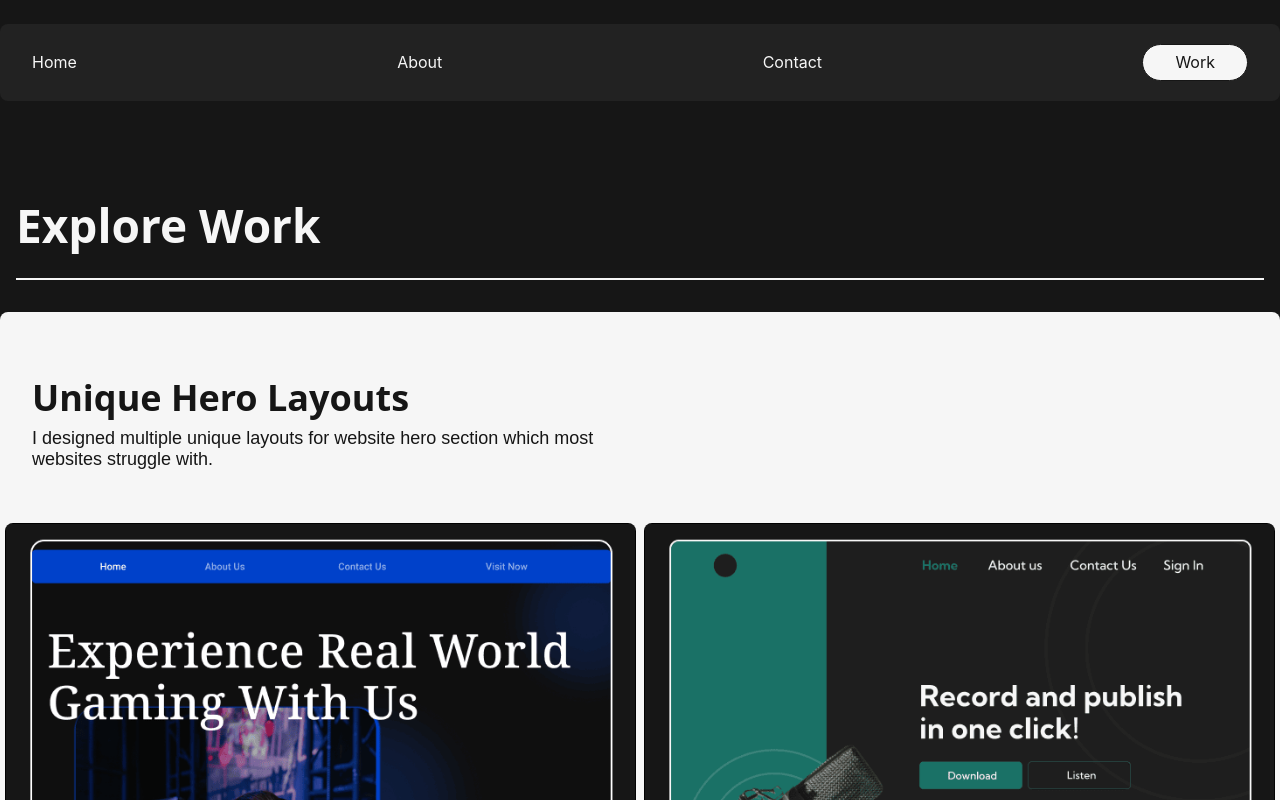
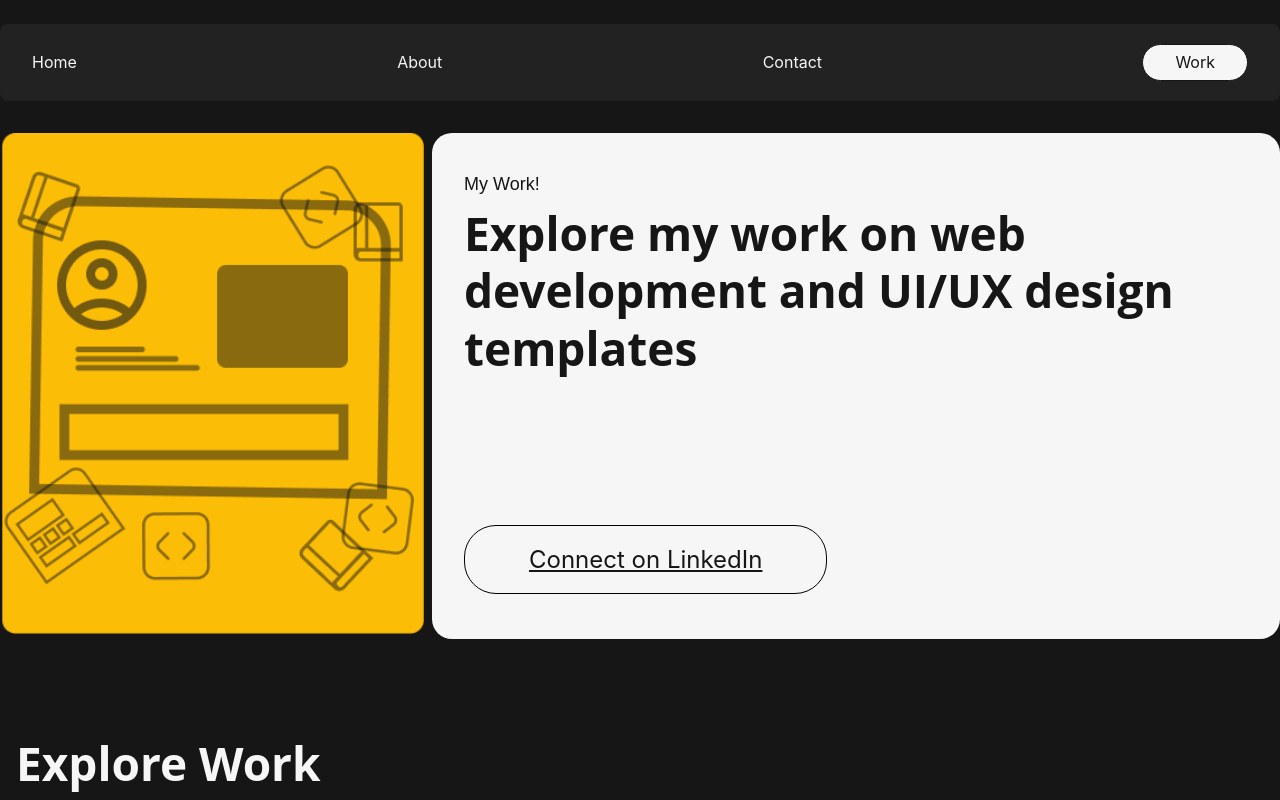
Before and after one commit to ajayshsh7/Ajay-sharma, a Next.js app: page /work in a window 1280 px wide. Shown: the top 800 px of the page. Built offline with nearby package versions, Linux system fonts and the light colour scheme.

Commit message:
css and buttons fixes

```diff
--- a/app/page.module.css
+++ b/app/page.module.css
@@ -36,6 +36,13 @@
   max-width: 100%;
 
 }
+
+.link{
+  text-decoration: none;
+  /* list-style: none; */
+  color: var(--clr-neutral);
+}
+
 .heroBtns{
   position: absolute;
   bottom: 4rem;
@@ -51,6 +58,12 @@
     font-size: var(--fs-btn);
     color: var(--clr-primary);
     border: 1.5px solid black;
+    transition: all 0.6s ease;
+}
+.heroBtn:hover{
+  background-color: var(--clr-primary);
+  border: 1.5px solid var(--clr-neutral);
+  color: var(--clr-neutral);
 }
 .heroBtn2{
   background-color: var(--clr-primary);
--- a/app/page.tsx
+++ b/app/page.tsx
@@ -10,7 +10,7 @@ export default function Home() {
       <div className={styles.homeContainer}>
         <div className={styles.heroGrid}>
           <div className={styles.heroImg}> <img className={styles.myImg} src="/Heropic.png" alt="" /></div>
-          <div className={styles.heroContent}><p>I&apos;m Ajay!</p><h1 className={styles.heroText}>Full-Stack Web Developer with Strong UI/UX Design Skills </h1><div className={styles.heroBtns}><button className={styles.heroBtn}>Contact Me</button> <button className={`${styles.heroBtn} ${styles.heroBtn2}`}>Free Resources</button></div></div>
+          <div className={styles.heroContent}><p>I&apos;m Ajay!</p><h1 className={styles.heroText}>Full-Stack Web Developer with Strong UI/UX Design Skills </h1><div className={styles.heroBtns}><button className={styles.heroBtn}>Contact Me</button> <button className={`${styles.heroBtn} ${styles.heroBtn2}`}><Link className={styles.link} href={"/free-resources"}>Free Resources</Link></button></div></div>
         </div>
         <div className={`${styles.primaryContainer} ${styles.whyMe}`}>
           <h1>Why take my help ?</h1>
--- a/app/work/page.tsx
+++ b/app/work/page.tsx
@@ -1,9 +1,26 @@
 import styles from './workpage.module.css';
-import mainstyles from '../app/page.module.css';
+import Link from 'next/link';
 
 export default function FeaturedWork() {
   return (
     <main>
+        <div className={styles.homeContainer}>
+            <div className={styles.heroGrid}>
+              <div className={styles.heroImg}> <img className={styles.myImg} src="../abouthero.png" alt="" /></div>
+              <div className={styles.heroContent}><p>My Work!</p><h1 className={styles.heroText}>Explore my work on web development and UI/UX design templates</h1>
+              <div className={styles.heroBtns}>
+              <Link
+                href="https://linkedin.com/in/ajay-kumarsharma/"
+                className={`${styles.heroBtn} ${styles.heroBtn2}`}
+                target="_blank" // optional: open in new tab
+                rel="noopener noreferrer" // security best practice
+              >
+                Connect on LinkedIn
+              </Link>
+            </div>
+              </div>
+            </div>
+        </div>
         <div className={styles.workContainer}>
             <div className={styles.primaryContainer}> <h1>Explore Work</h1>
                 <div className={styles.subContainer}>
--- a/app/work/workpage.module.css
+++ b/app/work/workpage.module.css
@@ -1,4 +1,63 @@
 
+
+.homeContainer{
+  max-width: 1350px;
+  margin-inline: auto;
+}
+.heroGrid{
+  display: grid;
+  grid-template-columns: 1fr 2fr;
+  /* margin-inline: 4rem; */
+  gap: .5rem;
+  padding-top: 2rem;
+
+  margin-inline: auto;
+}
+.heroContent{
+  background-color: var(--clr-primary);
+  border-radius: 1.25rem;
+  padding-block: 2rem;
+  padding-inline: 2rem;
+  color: var(--clr-neutral);
+  position: relative;
+}
+
+.heroText{
+  margin-bottom: 6rem;
+  color: var(--clr-neutral);
+
+}
+.heroImg{
+  border-radius: 1.25rem;
+}
+
+.myImg{
+  width: 100%;
+  object-fit: cover;
+  object-position: center;
+  max-width: 100%;
+
+}
+.heroBtns{
+  position: absolute;
+  bottom: 4rem;
+
+}
+.heroBtn{
+    padding-inline: 4rem;
+    padding-block: 1.2rem;
+    border-radius: 2rem;
+    border: none;
+    cursor: pointer;
+    background-color: var(--clr-neutral);
+    font-size: var(--fs-btn);
+    color: var(--clr-primary);
+    border: 1.5px solid black;
+}
+.heroBtn2{
+  background-color: var(--clr-primary);
+  color: var(--clr-neutral);
+}
 .workContainer{
    max-width: 1350px;
    margin-inline: auto;
```
Also changed, not shown: app/about/page.tsx (+15 -4 lines), app/free-resources/page.tsx (added, +22 -0 lines), app/free-resources/resources.module.css (added, +28 -0 lines).
